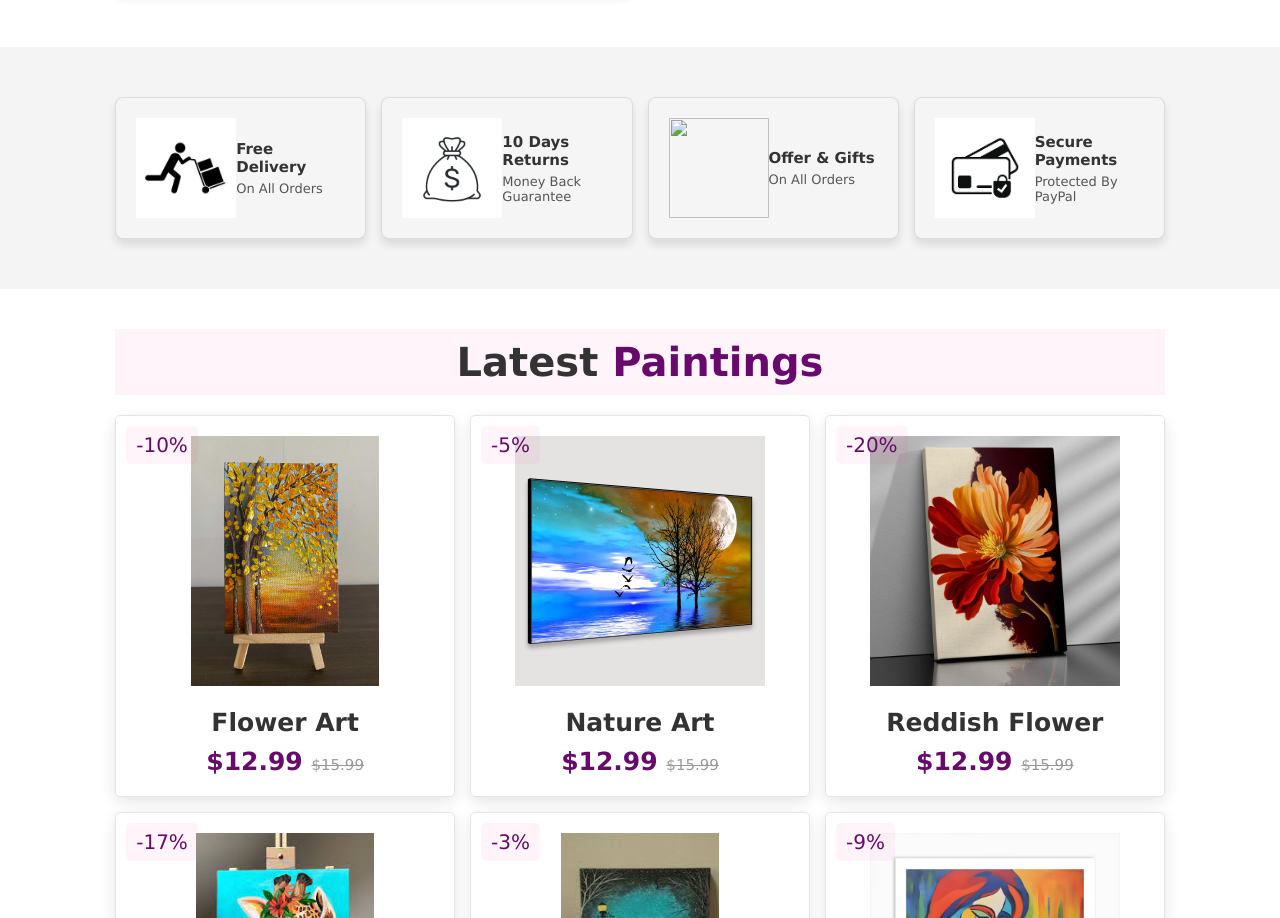
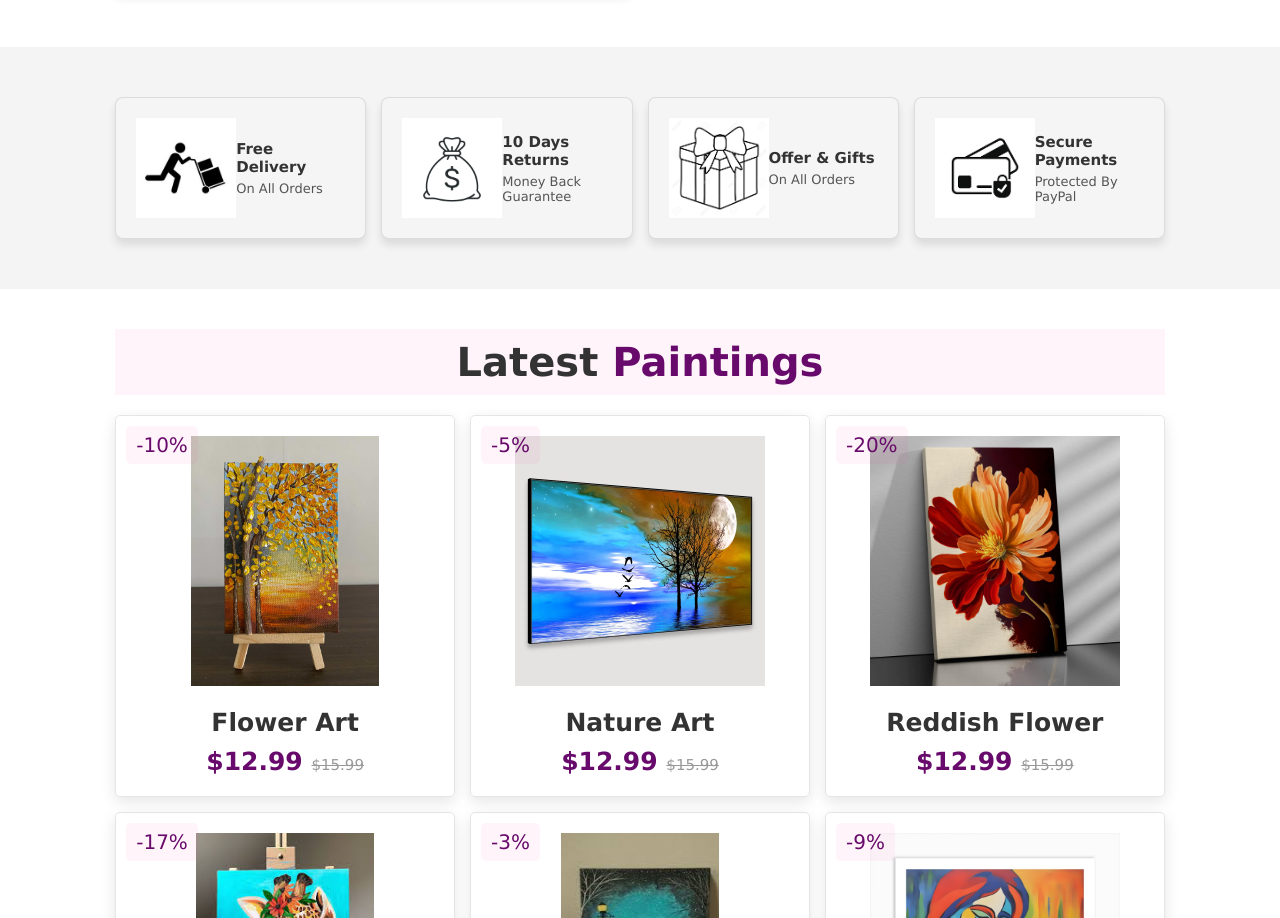
Before and after one commit to Aaisha2004/aaisha.github.io, a plain HTML site: page index.html in a window 1280 px wide. Shown: the part 1227-2145 px from the top of the page. Drawn offline with Linux system fonts and the light colour scheme; files whose address does not match are found by name.

Commit message:
index.html

```diff
--- a/index.html
+++ b/index.html
@@ -118,7 +118,7 @@
                     </div>
 
                     <div class="icons">
-                        <img src="../ArtWeb/image/i3.png" alt="" class="icon-gifts">
+                        <img src="Image/i3.png" alt="" class="icon-gifts">
                         <div class="info">
                             <h3>Offer & gifts</h3>
                             <span>On all orders</span>
```
